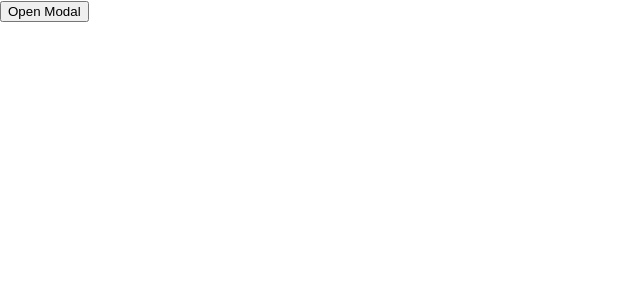
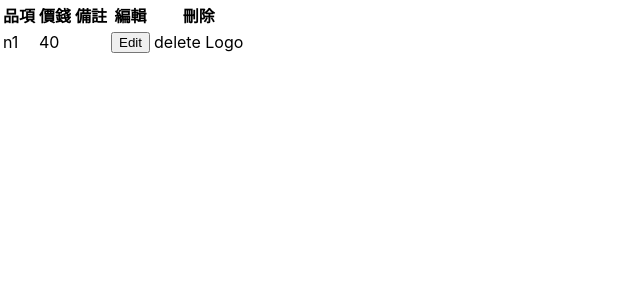
Before and after one commit to pohsiu/drinks, a React (Create React App) app: page / in a window 1280 px wide. Shown: the top 300 px of the page, without its empty margins (0-640 px from the left). Built offline with nearby package versions, Linux system fonts and the light colour scheme.

Commit message:
tmp: just tmp

```diff
--- a/src/components/OrderModal.js
+++ b/src/components/OrderModal.js
@@ -1,26 +1,59 @@
-import React from 'react';
+import React, { useState } from 'react';
+import { createUseStyles } from 'react-jss';
 
-class Order extends React.Component {
-  onEdit = (obj) => () => {
-    this.props.onEdit(obj);
+const useStyles = createUseStyles({
+  modalStyle: {
+    display: 'block',
+    position: 'fixed',
+    zIndex: 1,
+    paddingTop: 100,
+    left: 0,
+    top: 0,
+    width: '100%',
+    height: '100%',
+    overflow: 'auto',
+    backgroundColor: 'rgba(0,0,0,0.4)',
+  },
+  modalContent: {
+    backgroundColor: '#fefefe',
+    margin: 'auto',
+    padding: 20,
+    border: '1px solid #888',
+    width: '80%',
+  },
+  closeBtn: {
+    color: '#aaaaaa',
+    float: 'right',
+    fontSize: 28,
+    fontWeight: 'bold',
+    '&:hover': {
+      color: '#000',
+      textDecoration: 'none',
+      cursor: 'pointer',
+    }
   }
+})
 
-  onDelete = (index) => () => {
-    this.props.onDelete(index); // delete from outside;
-  }
+const OrderModal = (props) => {
+  const { isEditMode } = props;
+  const classes = useStyles();
+  const [modelVisible, setModelVisible] = useState(false);
+  const onClickClose = () => setModelVisible(false);
+  const onClickOpen = () => setModelVisible(true);
+  return (
+    <div>
+      <button id="myBtn" onClick={onClickOpen}>{isEditMode ? 'Edit' : 'Add'}</button>
 
-  render() {
-    const { itemIndex, name, price, notes } = this.props;
-    return (
-      <tr>
-        <td>{name}</td>
-        <td>{price}</td>
-        <td>{notes}</td>
-        <td onClick={this.onEdit({ name, price, notes })}>edit Logo</td>
-        <td onClick={this.onDelete(itemIndex)}>delete Logo</td>
-      </tr>
-    )
-  }
+      {modelVisible &&
+        <div id="myModal" className={classes.modalStyle} onClick={onClickClose}>
+          <div className={classes.modalContent} onClick={(e) => e.stopPropagation()}>
+            <span className={classes.closeBtn} onClick={onClickClose}>&times;</span>
+            <p>Some text in the Modal..</p>
+          </div>
+        </div>
+      }
+    </div>
+  )
 }
 
-export default Order;
+export default OrderModal;
--- a/src/pages/HomePage.js
+++ b/src/pages/HomePage.js
@@ -1,5 +1,5 @@
 import React, { useState } from 'react';
-import { createUseStyles } from 'react-jss';
+import OrderModal from '../components/OrderModal';
 
 const samples = [
   {
@@ -9,56 +9,37 @@ const samples = [
   }
 ]
 
-const useStyles = createUseStyles({
-  modalStyle: {
-    display: 'block',
-    position: 'fixed',
-    zIndex: 1,
-    paddingTop: 100,
-    left: 0,
-    top: 0,
-    width: '100%',
-    height: '100%',
-    overflow: 'auto',
-    backgroundColor: 'rgba(0,0,0,0.4)',
-  },
-  modalContent: {
-    backgroundColor: '#fefefe',
-    margin: 'auto',
-    padding: 20,
-    border: '1px solid #888',
-    width: '80%',
-  },
-  closeBtn: {
-    color: '#aaaaaa',
-    float: 'right',
-    fontSize: 28,
-    fontWeight: 'bold',
-    '&:hover': {
-      color: '#000',
-      textDecoration: 'none',
-      cursor: 'pointer',
-    }
-  }
-})
+
 
 const HomePage = (props) => {
-  const classes = useStyles();
-  const [modelVisible, setModelVisible] = useState(false);
-  const onClickClose = () => setModelVisible(false);
-  const onClickOpen = () => setModelVisible(true);
+  const [orders, setOrders] = useState(samples);
+  const onDelete = (key) => () => {};
+  const onEditOrder = (key) => (data) => {
+    orders[key] = data;
+    setOrders([...orders]);
+  }
   return (
     <div>
-      <button id="myBtn" onClick={onClickOpen}>Open Modal</button>
-
-      {modelVisible &&
-        <div id="myModal" className={classes.modalStyle} onClick={onClickClose}>
-          <div className={classes.modalContent} onClick={(e) => e.stopPropagation()}>
-            <span className={classes.closeBtn} onClick={onClickClose}>&times;</span>
-            <p>Some text in the Modal..</p>
-          </div>
-        </div>
-      }
+      <table>
+        <tr>
+          <th>品項</th>
+          <th>價錢</th>
+          <th>備註</th>
+          <th>編輯</th>
+          <th>刪除</th>
+        </tr>
+        {orders.map(({ name, price, notes}, index) => {
+          return (
+            <tr>
+              <td>{name}</td>
+              <td>{price}</td>
+              <td>{notes}</td>
+              <td><OrderModal isEditMode onEditOrder={onEditOrder(index)}/></td>
+              <td onClick={onDelete(index)}>delete Logo</td>
+            </tr>
+          )
+        })}
+      </table>
     </div>
   )
 }
```
